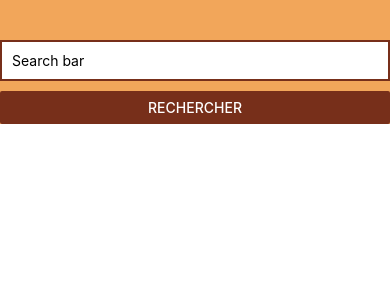
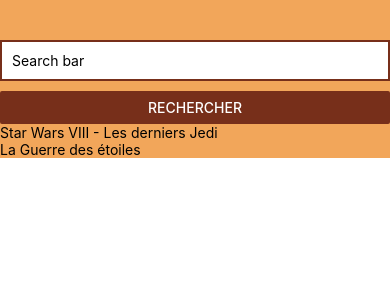
Before and after one commit to davidcit/MVP-React-Native-App, a React Native app: screen / in a window 390 px wide. Shown: the top 300 px of the page. Built offline with nearby package versions, Linux system fonts and the light colour scheme.

Commit message:
add flat list in search js with data films.

```diff
--- a/components/Search.js
+++ b/components/Search.js
@@ -1,11 +1,17 @@
 import React from "react";
-import { StyleSheet,Button, TextInput, View } from "react-native";
+import { StyleSheet,Button, TextInput, View, FlatList,Text } from "react-native";
+import films from "../helpers/filmData";
 class Search extends React.Component{
     render(){
         return(
             <View style={styles.viewStyle}>
                 <TextInput style={styles.inputText} value="Search bar"/>
                 <Button color="#772F1A" title="Rechercher" onPress={ () => {}}/>
+                <FlatList
+                    data={films}
+                    keyExtractor={(item) => item.id.toString()}
+                    renderItem={({item}) => <Text>{item.title}</Text>}
+                />
             </View>
         )
     }
--- /dev/null
+++ b/helpers/filmData.js
@@ -0,0 +1,22 @@
+let films = [
+    {
+       id:181808,
+       vote_average:7.2,
+       title:"Star Wars VIII - Les derniers Jedi",
+       poster_path:"",
+       original_title:"Star Wars: The Last Jedi",
+       overview:"Nouvel épisode de la saga. Les héros du Réveil de la force rejoignent les figures légendaires de la galaxie dans une aventure épique qui révèle des secrets ancestraux sur la Force et entraîne de choquantes révélations sur le passé…",
+       release_date:"2017-12-13"
+    },
+    {
+       id:181809,
+       vote_average:8.1,
+       title:"La Guerre des étoiles",
+       poster_path:"",
+       original_title:"Star Wars",
+       overview:"Il y a bien longtemps, dans une galaxie très lointaine... La guerre civile fait rage entre l'Empire galactique et l'Alliance rebelle. Capturée par les troupes de choc de l'Empereur menées par le sombre et impitoyable Dark Vador, la princesse Leia Organa dissimule les plans de l’Étoile Noire, une station spatiale invulnérable, à son droïde R2-D2 avec pour mission de les remettre au Jedi Obi-Wan Kenobi. Accompagné de son fidèle compagnon, le droïde de protocole C-3PO, R2-D2 s'échoue sur la planète Tatooine et termine sa quête chez le jeune Luke Skywalker. Rêvant de devenir pilote mais confiné aux travaux de la ferme, ce dernier se lance à la recherche de ce mystérieux Obi-Wan Kenobi, devenu ermite au cœur des montagnes désertiques de Tatooine...",
+       release_date:"1977-05-25"
+    }
+];
+
+export default films;
```
